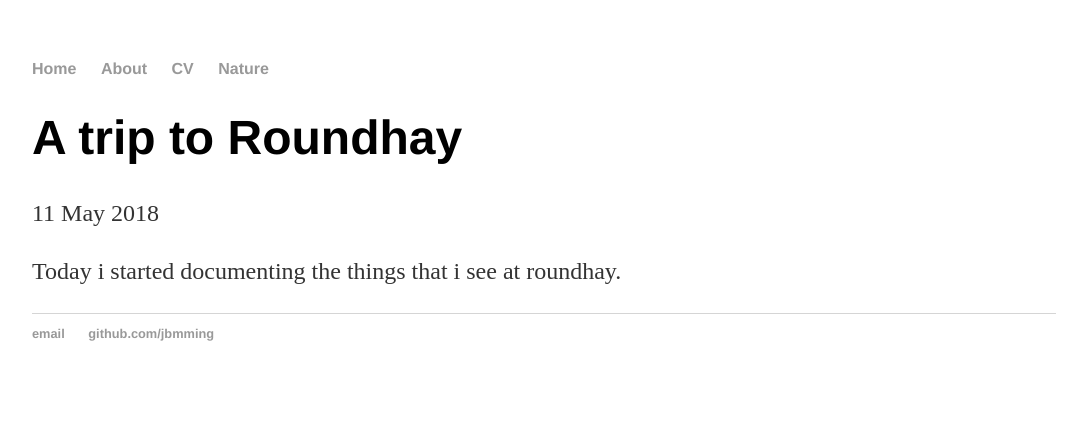
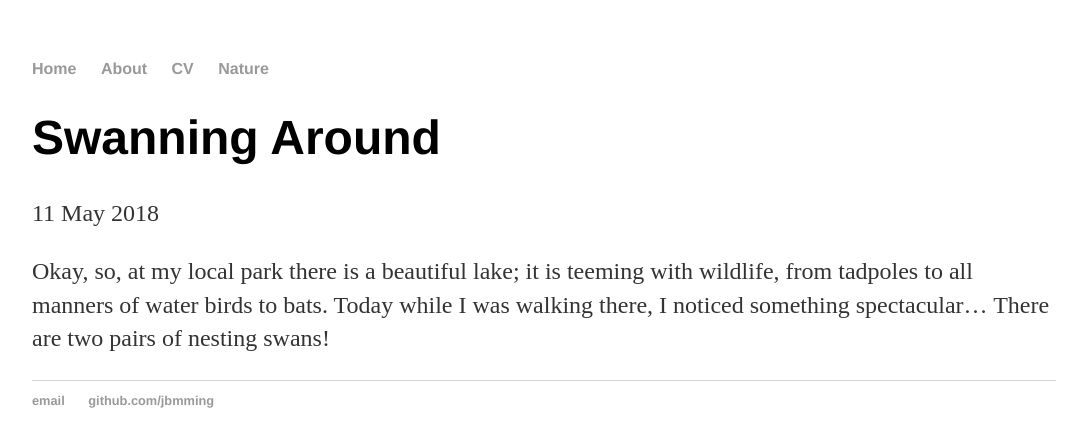
Before and after one commit to JBProgramming/JBProgramming.github.io, a Jekyll site: the page built from _posts/2018-05-11-a-trip-to-roundhay.md, in a window 1280 px wide. Shown: the top 447 px of the page, without its empty margins (96-1176 px from the left). Built offline with Jekyll 4.4.1, drawn with Linux system fonts in a browser that asks for light colours.

Commit message:
Update 2018-05-11-a-trip-to-roundhay.md

```diff
--- a/_posts/2018-05-11-a-trip-to-roundhay.md
+++ b/_posts/2018-05-11-a-trip-to-roundhay.md
@@ -1,7 +1,6 @@
 ---
 layout: post
-title: "A trip to Roundhay"
-date: 2018-05-11
+title: "Swanning Around"
 ---
 
-Today i started documenting the things that i see at roundhay.
+Okay, so, at my local park there is a beautiful lake; it is teeming with wildlife, from tadpoles to all manners of water birds to bats.   Today while I was walking there, I noticed something spectacular...  There are two pairs of nesting swans!
```
